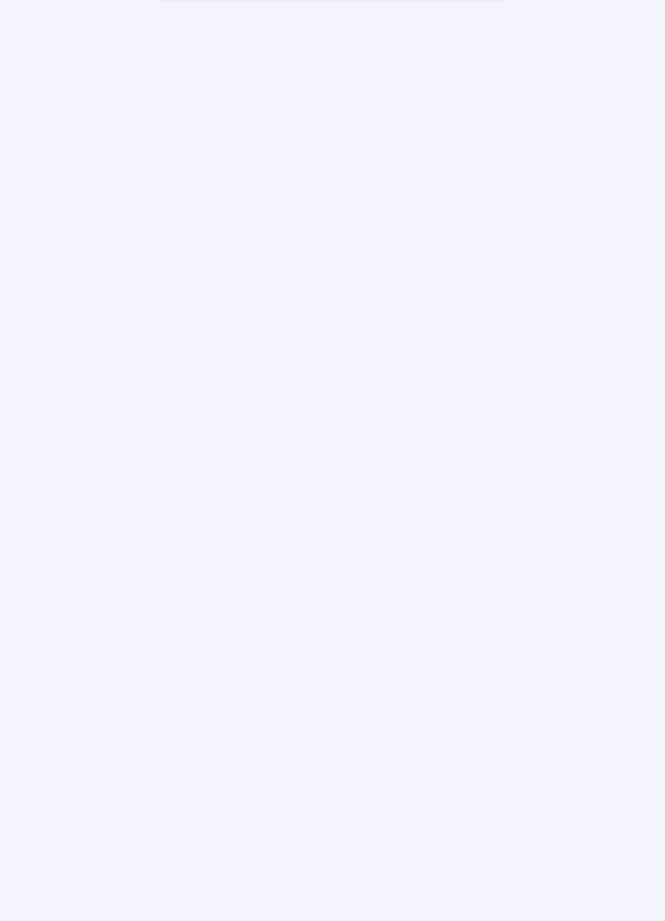
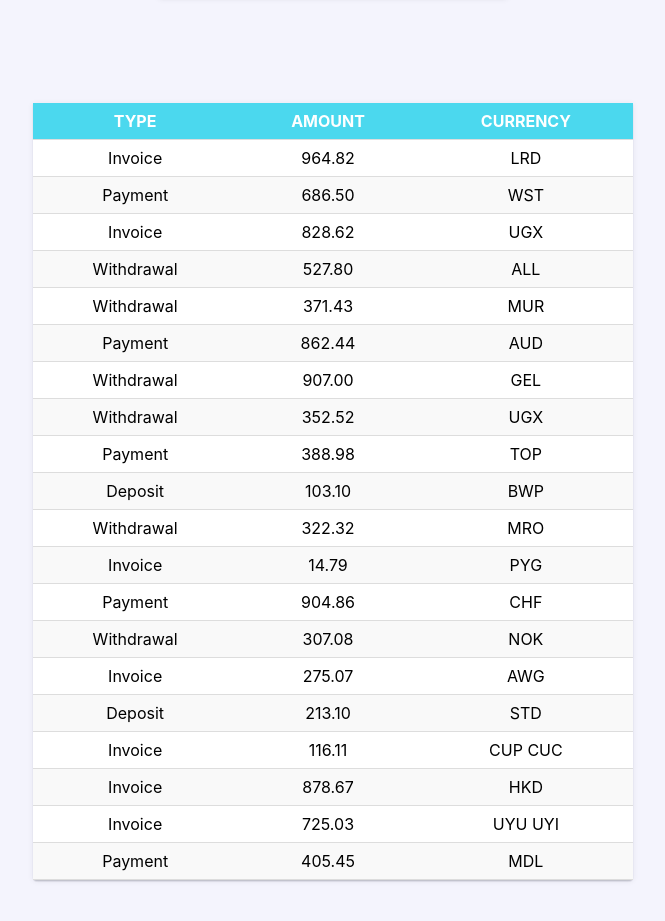
Before and after one commit to marventures/goit-react-hw-01-components-test, a React (Create React App) app: page / in a window 1280 px wide. Shown: the part 1163-2084 px from the top of the page, without its empty margins (307-972 px from the left). Before the commit the page ends 1206 px from the top, so only its background shows below. Built offline with nearby package versions, Linux system fonts and the light colour scheme.

Commit message:
Add TransactionHistory Component

```diff
--- a/src/components/App.jsx
+++ b/src/components/App.jsx
@@ -4,6 +4,8 @@
 import data from '../data/data.json';
 import { FriendList } from './FriendList/FriendList';
 import friends from '../data/friends.json';
+import { TransactionHistory } from './TransactionHistory/TransactionHistory';
+import transactions from '../data/transactions.json';
 
 export const App = () => {
   return (
@@ -17,6 +19,7 @@
       />
       <Statistics title="Upload Stats" stats={data} />
       <FriendList friends={friends} />
+      <TransactionHistory items={transactions} />
     </>
   );
 };
--- /dev/null
+++ b/src/components/TransactionHistory/TransactionHistory.jsx
@@ -0,0 +1,37 @@
+import PropTypes from 'prop-types';
+import css from './TransactionHistory.module.css';
+
+export const TransactionHistory = ({ items }) => {
+  return (
+    <table className={css.transactionHistory}>
+      <thead>
+        <tr>
+          <th className={css.tableHeader}>Type</th>
+          <th className={css.tableHeader}>Amount</th>
+          <th className={css.tableHeader}>Currency</th>
+        </tr>
+      </thead>
+
+      <tbody>
+        {items.map(({ id, type, amount, currency }) => (
+          <tr className={css.tableRow} key={id}>
+            <td className={css.tableData}>{type}</td>
+            <td className={css.tableData}>{amount}</td>
+            <td className={css.tableData}>{currency}</td>
+          </tr>
+        ))}
+      </tbody>
+    </table>
+  );
+};
+
+TransactionHistory.propTypes = {
+  items: PropTypes.arrayOf(
+    PropTypes.shape({
+      id: PropTypes.string.isRequired,
+      type: PropTypes.string.isRequired,
+      amount: PropTypes.string.isRequired,
+      currency: PropTypes.string.isRequired,
+    })
+  ).isRequired,
+};
--- /dev/null
+++ b/src/components/TransactionHistory/TransactionHistory.module.css
@@ -0,0 +1,35 @@
+.transactionHistory {
+  border-collapse: collapse;
+  table-layout: auto;
+  width: 600px;
+  margin: 60px auto;
+  padding: 5px;
+  border-radius: 0px 0px 4px 4px;
+  background: white;
+  box-shadow: 0px 2px 1px 0px rgba(46, 47, 66, 0.08),
+    0px 1px 1px 0px rgba(46, 47, 66, 0.16),
+    0px 1px 6px 0px rgba(46, 47, 66, 0.08);
+}
+
+.tableHeader {
+  padding: 8px;
+  text-align: center;
+  text-transform: uppercase;
+  border-bottom: 1px solid #ddd;
+  background-color: #4bd8ee;
+  color: white;
+}
+
+.tableData {
+  padding: 8px;
+  text-align: center;
+  border-bottom: 1px solid #ddd;
+}
+
+.tableData:first-of-type {
+  text-transform: capitalize;
+}
+
+.tableRow:nth-of-type(even) {
+  background-color: #f9f9f9;
+}
--- /dev/null
+++ b/src/data/transactions.json
@@ -0,0 +1,122 @@
+[
+  {
+    "id": "1e0700a2-5183-4291-85cc-2065a036a683",
+    "type": "invoice",
+    "amount": "964.82",
+    "currency": "LRD"
+  },
+  {
+    "id": "a30f821b-4d25-4ff0-abdd-e340b3f0dd2b",
+    "type": "payment",
+    "amount": "686.50",
+    "currency": "WST"
+  },
+  {
+    "id": "44dca67a-8e5a-4798-bf8e-b15efd4e1abd",
+    "type": "invoice",
+    "amount": "828.62",
+    "currency": "UGX"
+  },
+  {
+    "id": "ea8ed3dc-2b68-4a53-905a-53ecb0adef33",
+    "type": "withdrawal",
+    "amount": "527.80",
+    "currency": "ALL"
+  },
+  {
+    "id": "ea76146a-0b00-4b80-bc02-a8c822176712",
+    "type": "withdrawal",
+    "amount": "371.43",
+    "currency": "MUR"
+  },
+  {
+    "id": "63ca02f9-d637-46b5-9237-f3b24425e029",
+    "type": "payment",
+    "amount": "862.44",
+    "currency": "AUD"
+  },
+  {
+    "id": "ed0263e8-59a5-4bf1-87e0-2bb88e53dc34",
+    "type": "withdrawal",
+    "amount": "907.00",
+    "currency": "GEL"
+  },
+  {
+    "id": "6013bad0-750c-4691-8bc2-d8f2b43969c4",
+    "type": "withdrawal",
+    "amount": "352.52",
+    "currency": "UGX"
+  },
+  {
+    "id": "252c7be4-8b06-4fa7-8d42-61fb835b70d5",
+    "type": "payment",
+    "amount": "388.98",
+    "currency": "TOP"
+  },
+  {
+    "id": "4eaab41b-b967-40ac-82ed-85fc66f646f1",
+    "type": "deposit",
+    "amount": "103.10",
+    "currency": "BWP"
+  },
+  {
+    "id": "9648a350-8469-42d5-8bf3-18090de5fe67",
+    "type": "withdrawal",
+    "amount": "322.32",
+    "currency": "MRO"
+  },
+  {
+    "id": "9c5c25fb-1a95-4b2f-8d1f-4c4426d677cc",
+    "type": "invoice",
+    "amount": "14.79",
+    "currency": "PYG"
+  },
+  {
+    "id": "43ef232c-80e9-4d6f-b48a-b22405620de3",
+    "type": "payment",
+    "amount": "904.86",
+    "currency": "CHF"
+  },
+  {
+    "id": "5161682e-e620-4019-ab0a-24ceb10fbd20",
+    "type": "withdrawal",
+    "amount": "307.08",
+    "currency": "NOK"
+  },
+  {
+    "id": "7b119d71-42e6-4c42-a141-6818b07bb9ff",
+    "type": "invoice",
+    "amount": "275.07",
+    "currency": "AWG"
+  },
+  {
+    "id": "a4f65722-65c4-4c28-b1f4-b8ed988bb205",
+    "type": "deposit",
+    "amount": "213.10",
+    "currency": "STD"
+  },
+  {
+    "id": "c6e5784b-0ca3-48d6-86e5-b5128af5a523",
+    "type": "invoice",
+    "amount": "116.11",
+    "currency": "CUP CUC"
+  },
+  {
+    "id": "c9ebed6a-3a02-4b49-ac0d-0534b51f2bfd",
+    "type": "invoice",
+    "amount": "878.67",
+    "currency": "HKD"
+  },
+  {
+    "id": "a4a98b0e-b22c-438b-9f83-de2df52110c8",
+    "type": "invoice",
+    "amount": "725.03",
+    "currency": "UYU UYI"
+  },
+  {
+    "id": "b39bfa7a-0166-4c47-94d6-87d20590f746",
+    "type": "payment",
+    "amount": "405.45",
+    "currency": "MDL"
+  }
+]
```
